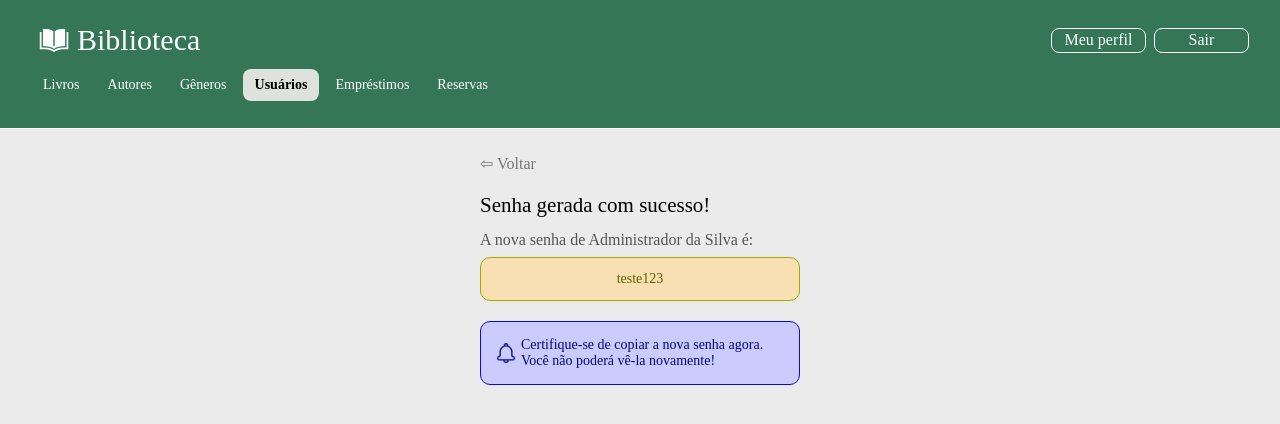
After one commit to danielidallavecchia/biblioteca, a Rails app: page /usuarios/1/gera_senha in a window 1280 px wide. The commit adds this page. Shown: the top 424 px of the page. Run offline with Rails 7, Linux system fonts and the light colour scheme; the visitor is signed in with stand-in values (Sample User, id 1); data comes from the database, SQL or seed files in the repository; style sheets or scripts are compiled from the project's sources; parts of the project's set-up code (start-up, migrations or seed data) failed here and were passed over; some libraries are stand-ins or nearby versions.

Commit message:
feat: Exibe e estiliza fluxo de nova senha

```diff
--- a/app/assets/stylesheets/usuarios.css.scss
+++ b/app/assets/stylesheets/usuarios.css.scss
@@ -35,3 +35,63 @@
 .usuario-campos-lado .show-campo {
     width: 50%;
 }
+
+.botoes-usuario {
+    display: flex;
+    justify-content: space-between;
+}
+
+.botao-gerar-senha {
+    background-color: rgb(230, 233, 251);
+    color: #1e1e47;
+    border: 1px solid rgb(139, 141, 198);
+}
+.botao-gerar-senha:hover {
+    background-color: rgb(193, 190, 230);
+}
+
+.gerar-senha-titulo {
+    font-size: 21px;
+    padding-bottom: 8px;
+}
+.gerar-senha-subtitulo {
+    font-size: 16px;
+    color: rgb(85, 85, 85);
+    margin-bottom: 8px;
+    margin-top: 5px;
+}
+
+.gera-senha-aviso {
+    display: flex;
+    align-items: center;
+    background-color: rgb(203, 203, 253);
+    border-radius: 10px;
+    border: 1px solid #070CDC;
+    padding: 15px;
+    font-size: 14px;
+    color: #030581;
+    margin-top: 20px;
+}
+
+.gera-senha-aviso p {
+    margin-left: 5px;
+}
+
+.gera-senha-img {
+    width: 20px;
+}
+
+.gera-senha-texto {
+    display: flex;
+    justify-content: center;
+    align-items: center;
+    background-color: rgb(249, 224, 179);
+    border-radius: 10px;
+    border: 1px solid rgb(169, 169, 1);
+    padding: 13px 0 13px 0;
+    font-size: 14px;
+    color: rgb(97, 97, 1);
+}
+.gera-senha-texto:hover {
+    background-color: rgb(235, 213, 171);
+}
--- a/app/controllers/usuarios_controller.rb
+++ b/app/controllers/usuarios_controller.rb
@@ -20,6 +20,7 @@ class UsuariosController < ApplicationController
   end
 
   def show
+    @usuario = Usuario.find(params[:id])
   end
 
   def create
@@ -88,6 +89,12 @@ class UsuariosController < ApplicationController
     !res.blank? ? true : false
   end
 
+  def gera_senha
+    @usuario = Usuario.find(params[:id])
+
+    @usuario_nova_senha = "teste123"
+  end
+
   private
 
   def exclui_emprestimos(id)
--- /dev/null
+++ b/app/views/usuarios/gera_senha.html.erb
@@ -0,0 +1,21 @@
+
+<div class="margem show-corpo-padrao">
+
+    <%= render "voltar" %>
+
+    <div>
+        <p class="gerar-senha-titulo">Senha gerada com sucesso!</p>
+        <p class="gerar-senha-subtitulo">A nova senha de <%= @usuario.nome %> é: </p>
+    </div>
+
+    <div class="gera-senha-texto">
+        <%= @usuario_nova_senha %>
+    </div>
+
+
+    <div class="gera-senha-aviso">
+        <%= image_tag "notificacao.png", class: "gera-senha-img" %>
+        <p>Certifique-se de copiar a nova senha agora. Você não poderá vê-la novamente!</p>
+    </div>
+
+</div>
--- a/config/routes.rb
+++ b/config/routes.rb
@@ -3,13 +3,14 @@ Biblioteca::Application.routes.draw do
   root to: "livros#index"
 
   # Usuarios
-  get    'usuarios',          to: 'usuarios#index',   as: :usuarios
-  post   'usuarios',          to: 'usuarios#create'
-  get    'usuarios/new',      to: 'usuarios#new',     as: :new_usuario
-  get    'usuarios/:id/edit', to: 'usuarios#edit',    as: :edit_usuario
-  get    'usuarios/:id',      to: 'usuarios#show',    as: :usuario
-  put    'usuarios/:id',      to: 'usuarios#update'
-  delete 'usuarios/:id',      to: 'usuarios#destroy'
+  get    "usuarios"             => "usuarios#index",      :as => :usuarios
+  post   "usuarios"             => "usuarios#create"
+  get    "usuarios/new"         => "usuarios#new",        :as => :new_usuario
+  get    "usuarios/:id/edit"    => "usuarios#edit",       :as => :edit_usuario
+  get    "usuarios/:id"         => "usuarios#show",       :as => :usuario
+  put    "usuarios/:id"         => "usuarios#update"
+  delete "usuarios/:id"         => "usuarios#destroy"
+  get    "usuarios/:id/gera_senha"  => "usuarios#gera_senha", :as => :gera_senha_usuario
 
   # Generos
   get    "generos"          => "generos#index",   :as => :generos
```
Also changed, not shown: app/views/usuarios/show.html.erb (+13 -1 lines), app/assets/images/notificacao.png (added).
